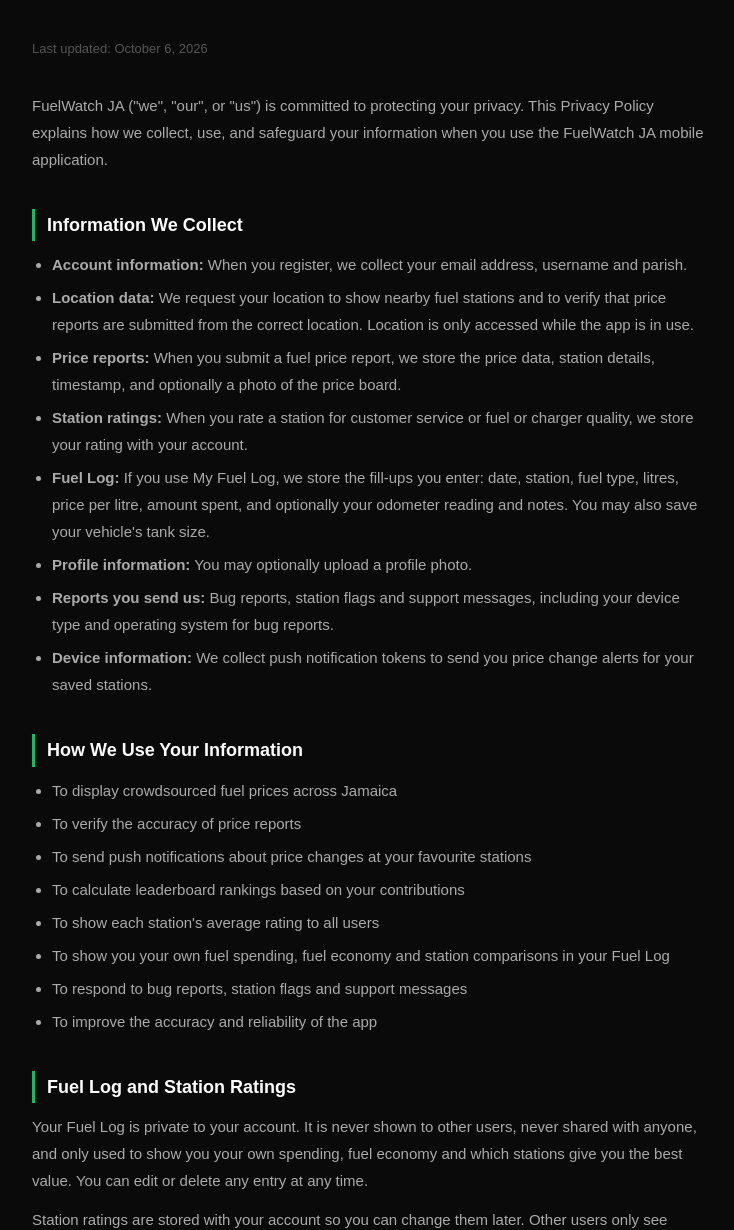
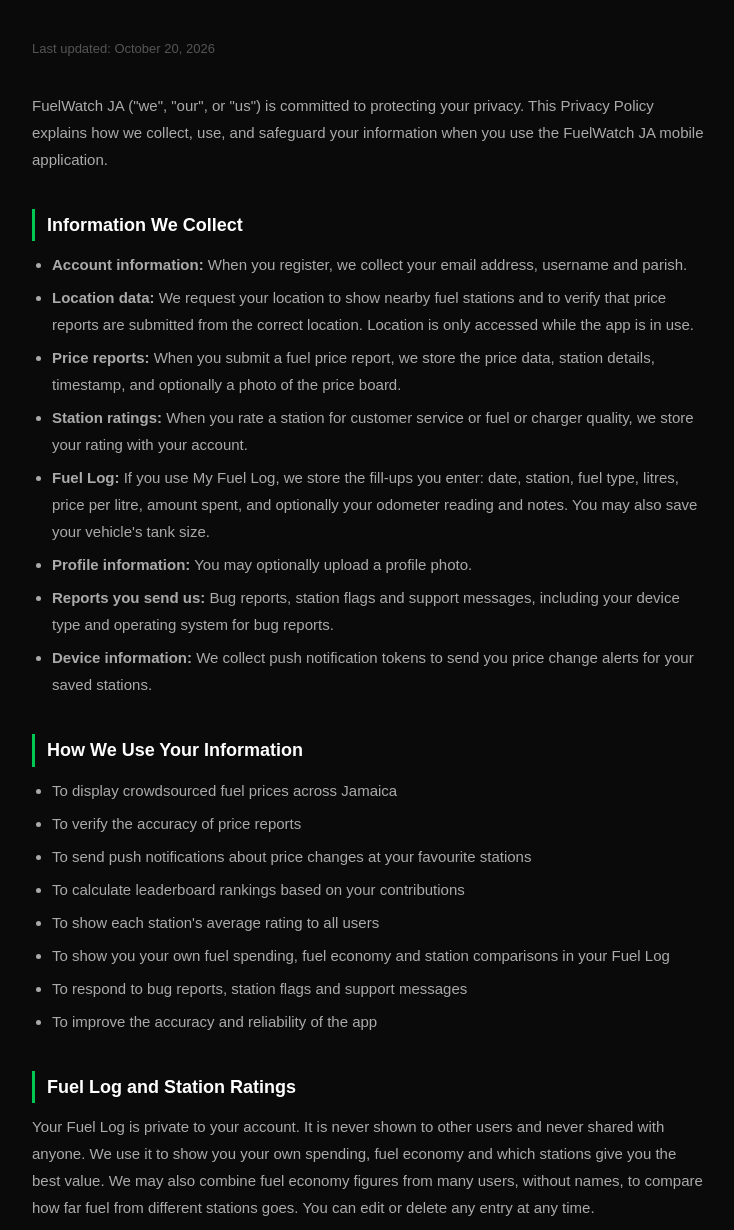
Before and after one commit to kimoymdoug/kimoymdoug.github.io, a plain HTML site: page privacy.html in a window 1280 px wide. Shown: the part 123-1353 px from the top of the page, without its empty margins (272-1006 px from the left). Drawn offline with Linux system fonts and the light colour scheme.

Commit message:
Update privacy.html

```diff
--- a/privacy.html
+++ b/privacy.html
@@ -26,7 +26,7 @@
 
   <h1><span class="g">Fue</span><span class="y">lWa</span><span class="r">tch</span> JA</h1>
   <p class="tagline">Jamaica's Crowdsourced Fuel Price Tracker</p>
-  <p class="updated">Last updated: October 6, 2026</p>
+  <p class="updated">Last updated: October 20, 2026</p>
 
   <p>FuelWatch JA ("we", "our", or "us") is committed to protecting your privacy. This Privacy Policy explains how we collect, use, and safeguard your information when you use the FuelWatch JA mobile application.</p>
 
@@ -55,7 +55,7 @@
   </ul>
 
   <h2>Fuel Log and Station Ratings</h2>
-  <p>Your Fuel Log is private to your account. It is never shown to other users, never shared with anyone, and only used to show you your own spending, fuel economy and which stations give you the best value. You can edit or delete any entry at any time.</p>
+  <p>Your Fuel Log is private to your account. It is never shown to other users and never shared with anyone. We use it to show you your own spending, fuel economy and which stations give you the best value. We may also combine fuel economy figures from many users, without names, to compare how far fuel from different stations goes. You can edit or delete any entry at any time.</p>
   <p>Station ratings are stored with your account so you can change them later. Other users only see each station's average rating and the number of ratings, never who gave them.</p>
 
   <h2>Data Sharing</h2>
```
